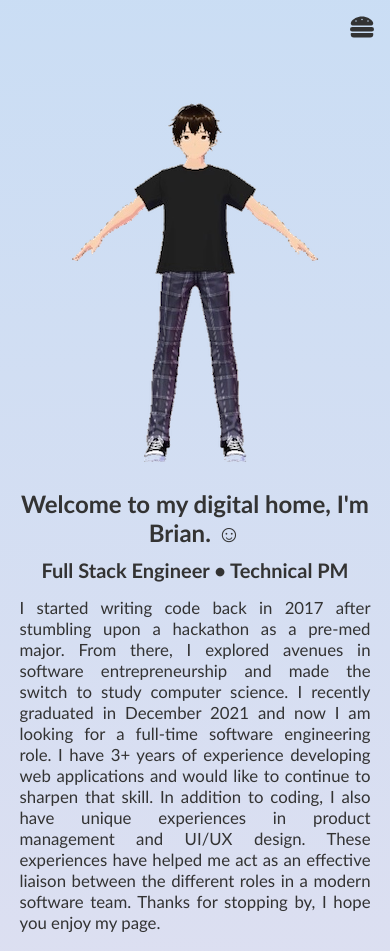
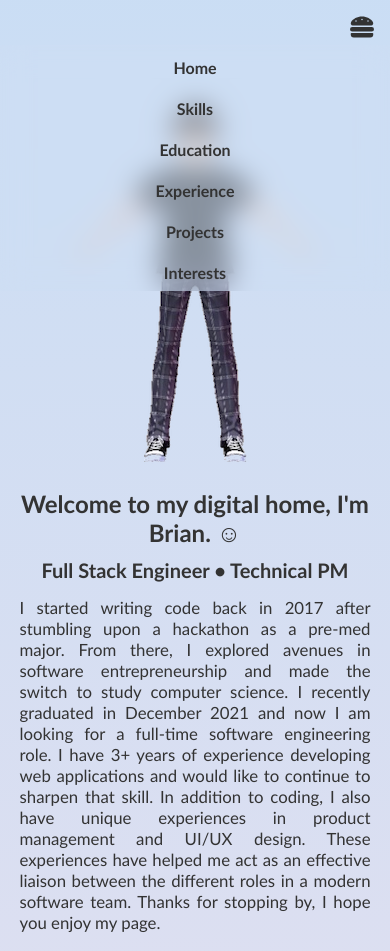
Before and after one commit to brianbaso/my-portfolio, a Gatsby site: page / in a window 390 px wide. Shown: the top 951 px of the page. Built offline with nearby package versions, Linux system fonts and the light colour scheme; Gatsby itself is replaced by a stand-in of ours.

Commit message:
attempt 5

```diff
--- a/src/components/Navbar.js
+++ b/src/components/Navbar.js
@@ -3,7 +3,7 @@
 import AnchorLink from "react-anchor-link-smooth-scroll";
 import {FaHamburger} from 'react-icons/fa'
 import {useState} from "react";
-// import { isMobile } from "react-device-detect";
+import { isMobile } from "react-device-detect";
 
 
 export const Navbar = () => {
@@ -16,13 +16,15 @@
                     <FaHamburger fontSize="1.5rem"/>
                 </button>
             </div>
-            <div className={window.innerWidth > 600 ? "nav-flex-container" : (isOpen ? "nav-flex-container" : "nav-flex-container-hide")}>
+            <div className={isMobile ? (isOpen ? "nav-flex-container" : "nav-flex-container-hide") : "nav-flex-container"}>
                 <div className="nav-item"><AnchorLink href='#home'>Home</AnchorLink></div>
                 <div className="nav-item"><AnchorLink href='#skills'>Skills</AnchorLink></div>
                 <div className="nav-item"><AnchorLink href='#education'>Education</AnchorLink></div>
                 <div className="nav-item"><AnchorLink href='#experience'>Experience</AnchorLink></div>
                 <div className="nav-item"><AnchorLink href='#projects'>Projects</AnchorLink></div>
                 <div className="nav-item"><AnchorLink href='#interests'>Interests</AnchorLink></div>
+                {/* <div className="nav-item">isOpen: {String(isOpen)}</div>
+                <div className="nav-item">isOpen: {String(isOpen)}</div> */}
             </div>
         </>
     );
```
